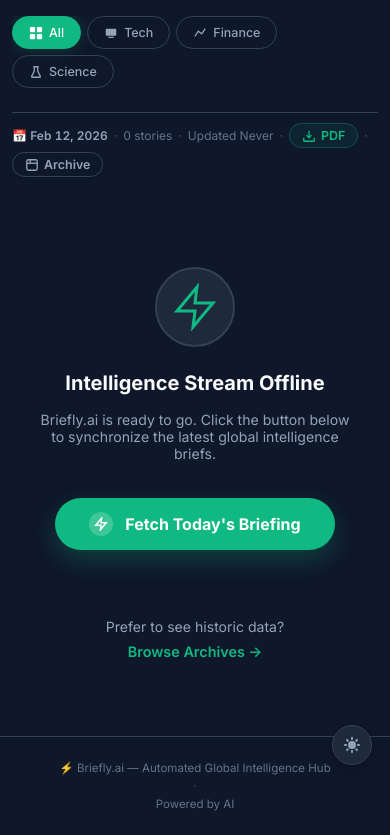
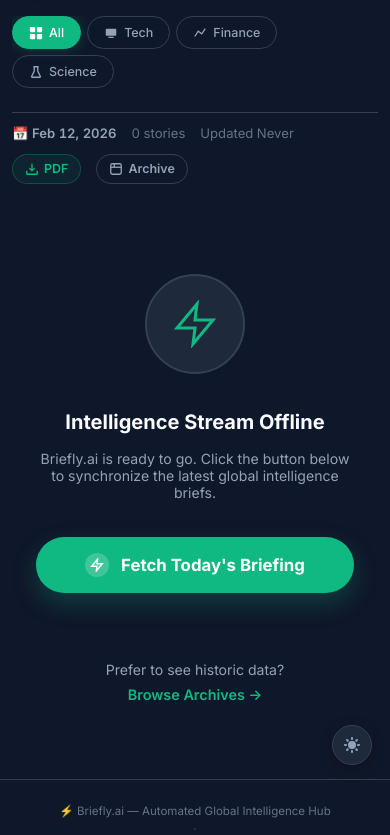
Before and after one commit to killingspree001/briefly, a PHP site: page / in a window 390 px wide. Shown: the part 61-896 px from the top of the page. Before the commit the page ends 872 px from the top, so only its background shows below. Run offline with PHP 8.4, Linux system fonts and the light colour scheme; data that the repository does not hold is empty.

Commit message:
Fix: Final mobile UI optimizations and seeder success indicators

```diff
--- a/public/styles.css
+++ b/public/styles.css
@@ -260,7 +260,7 @@
     color: var(--text-dim);
     display: flex;
     align-items: center;
-    gap: 6px;
+    gap: 12px;
     font-variant-numeric: tabular-nums;
 }
 
@@ -510,8 +510,8 @@
 }
 
 .empty-state__icon {
-    width: 80px;
-    height: 80px;
+    width: 100px;
+    height: 100px;
     background: var(--bg-surface);
     border-radius: 50%;
     display: flex;
@@ -519,7 +519,13 @@
     justify-content: center;
     color: var(--accent);
     border: 2px solid var(--border);
-    margin-bottom: 8px;
+    margin: 0 auto 20px auto;
+}
+
+.empty-state__icon svg {
+    width: 48px;
+    height: 48px;
+    display: block;
 }
 
 .empty-state h2 {
@@ -848,9 +854,14 @@
     }
 
     .filter-bar__meta {
+        justify-content: center;
+        width: 100%;
+        padding: 14px 0;
+        border-top: 1px solid var(--border);
+        margin-top: 10px;
         flex-wrap: wrap;
-        gap: 4px 6px;
-        font-size: 0.75rem;
+        gap: 10px 15px;
+        line-height: 1.6;
     }
 
     .pill {
@@ -1057,8 +1068,16 @@
 
     .fetch-now-btn {
         width: 100%;
-        max-width: 280px;
-        padding: 14px 20px;
-        font-size: 1rem;
+        max-width: 340px;
+        padding: 16px 20px;
+        font-size: 1.05rem;
+        margin-top: 20px;
+        display: flex;
+        justify-content: center;
+        align-self: center;
+    }
+
+    .meta-separator {
+        display: none;
     }
 }
```
Also changed, not shown: seed_client_demo.php (+9 -0 lines).
